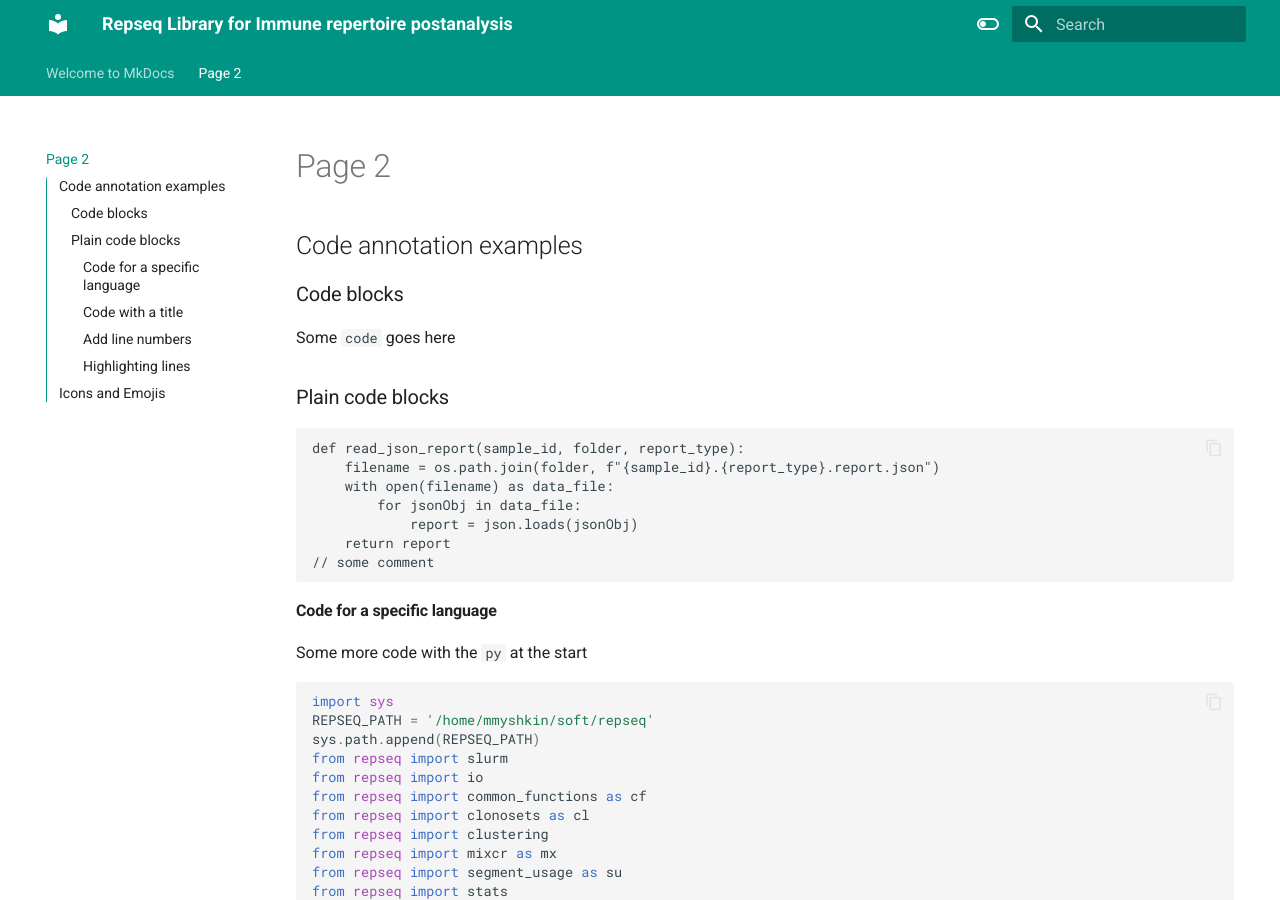
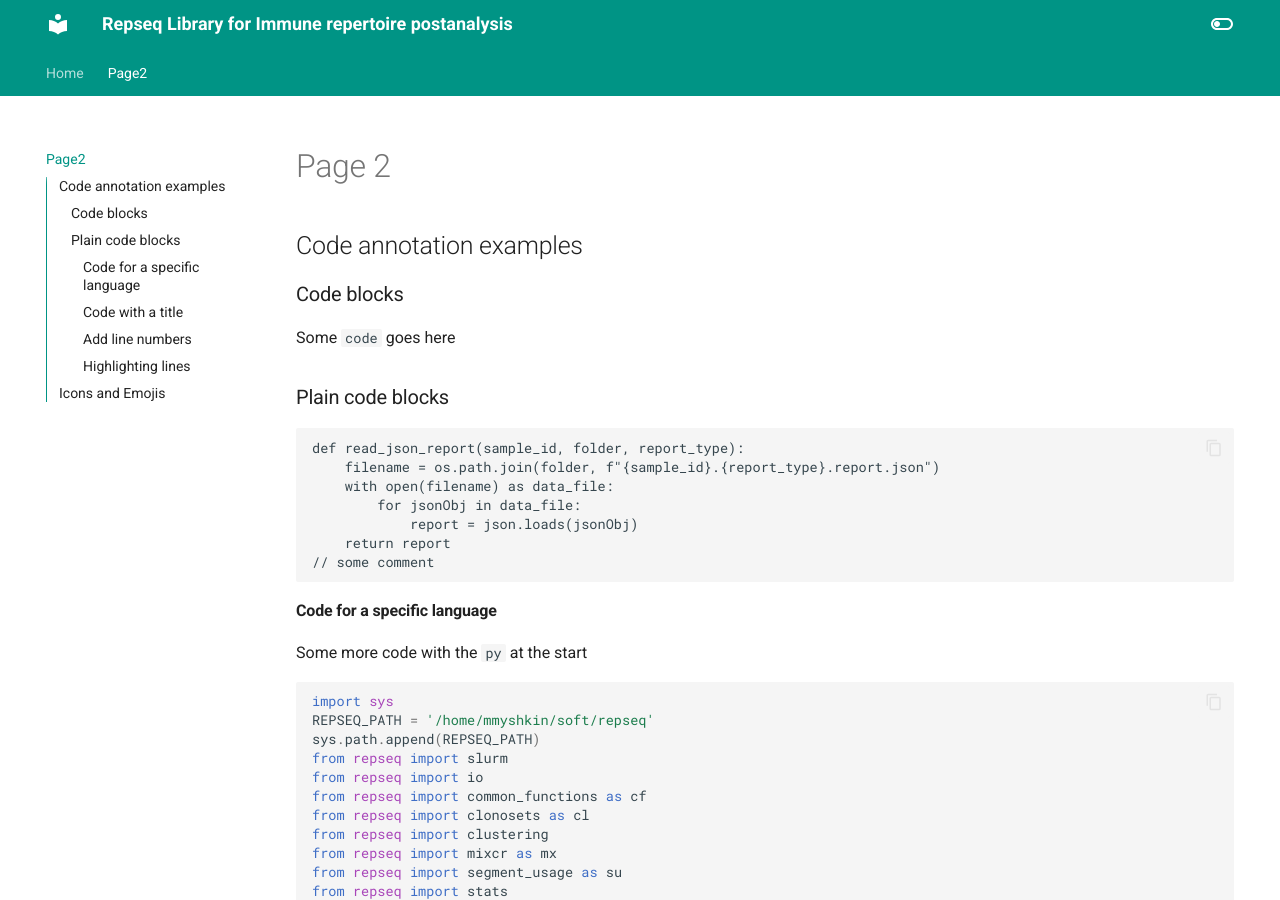
Before and after one commit to mmjmike/repseq, an MkDocs documentation site: the page built from docs/page2.md, in a window 1280 px wide and 900 px high. Built offline with MkDocs 1.6.1 and Material for MkDocs 9.7.7, drawn with Linux system fonts in a browser that asks for light colours; emoji names are drawn with the system emoji font; some of the changed lines change nothing that is shown.

Commit message:
try to update docs and use autodoc

```diff
--- a/mkdocs.yml
+++ b/mkdocs.yml
@@ -26,6 +26,14 @@
       primary: teal
       accent: lime
 
+nav:
+  - Home: index.md
+  # - Filter: filter.md
+  - Page2: page2.md
+  # - Code Reference: reference/
+
+
+
 extra:
   social:
     - icon: fontawesome/brands/github-alt
@@ -50,5 +58,23 @@
       emoji_generator: !!python/name:materialx.emoji.to_svg
 
 
+plugins:
+  # - search
+  # - gen-files:
+  #     scripts:
+  #       - docs/gen_ref_pages.py
+  # - literate-nav:
+  #     nav_file: SUMMARY.md
+  # - section-index
+  - mkdocstrings
+        # handlers:
+            # python:
+            #     setup_commands:
+            #         - import sys
+            #         - sys.path.append('../')
+            #     selection:
+            #         new_path_syntax: true
+
+
 copyright: |
   &copy; 2023 <a href="https://github.com/mmjmike" target="_blank" rel="noopener">Mikhail Myshkin</a>
```
Also changed, not shown: docs/gen_ref_pages.py (added, +32 -0 lines), docs/filter.md (added), docs/page2.md (line endings or trailing spaces).
